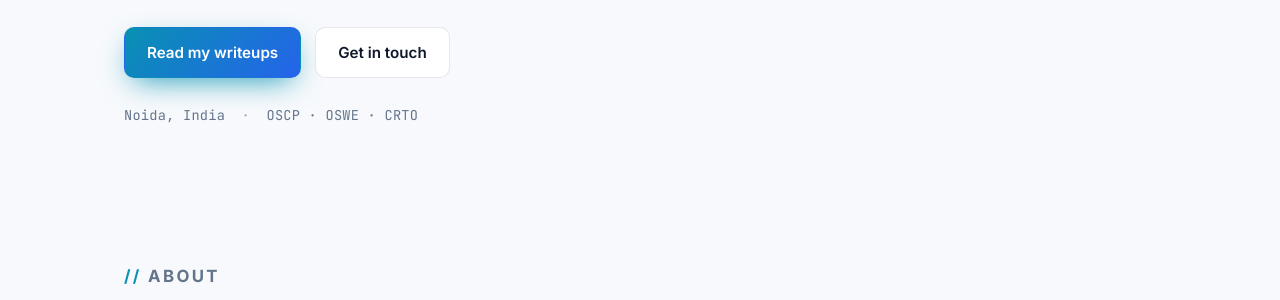
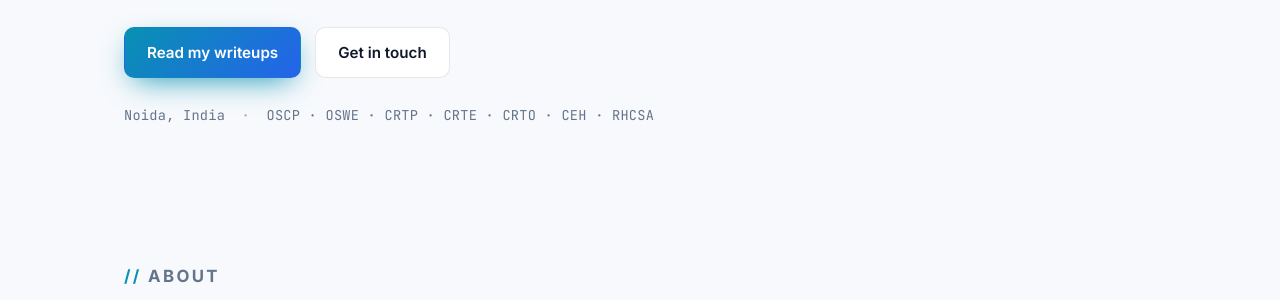
Before and after one commit to theyoge/theyoge.github.io, a Jekyll site: the page built from index.html, in a window 1280 px wide and 900 px high. Shown: the part 438-738 px from the top of the window. Built offline with Jekyll 4.4.1, drawn with Linux system fonts in a browser that asks for light colours.

Commit message:
List all certifications in hero meta

```diff
--- a/index.html
+++ b/index.html
@@ -41,7 +41,7 @@ layout: default
       <div class="hero-meta mono">
         <span>Noida, India</span>
         <span class="sep">·</span>
-        <span>OSCP · OSWE · CRTO</span>
+        <span>OSCP · OSWE · CRTP · CRTE · CRTO · CEH · RHCSA</span>
       </div>
     </div>
   </section>
```
